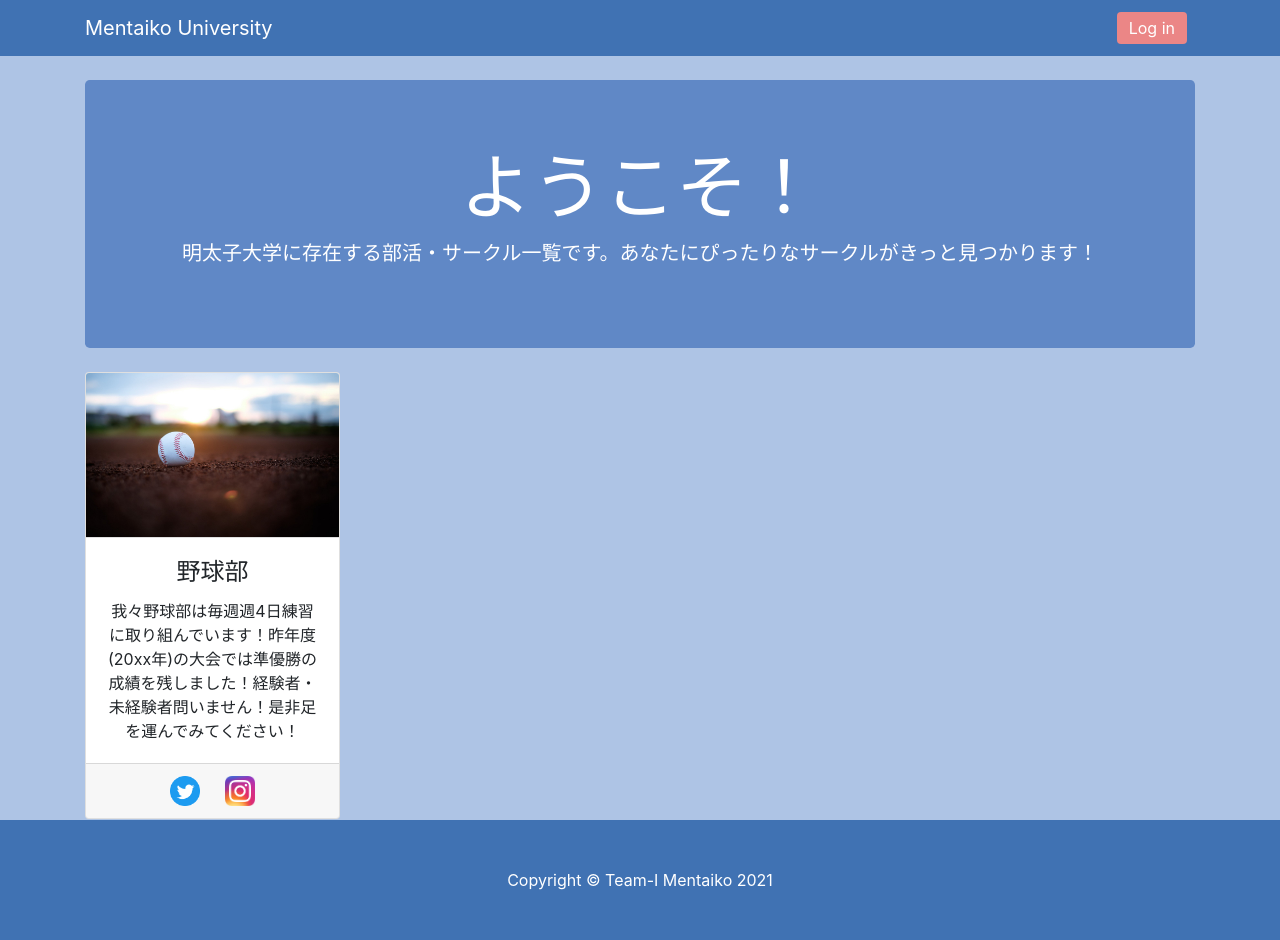
After one commit to kronos141/mentaiko, a Django app: page /index/ in a window 1280 px wide. The commit adds this page. Run offline with Django 3.2, Linux system fonts and the light colour scheme; some libraries are stand-ins or nearby versions.

Commit message:
indexページの作成とアニメ導入準備

```diff
--- /dev/null
+++ b/oursite/oursite/index.py
@@ -0,0 +1,4 @@
+from django.shortcuts import render
+
+def index(request):
+    return render(request, 'index.html')
--- a/oursite/oursite/urls.py
+++ b/oursite/oursite/urls.py
@@ -18,10 +18,12 @@ from django.urls import path
 from . import test
 from . import timetable
 from . import circle
+from . import index
 
 urlpatterns = [
     path('admin/', admin.site.urls),
     path('test/', test.test, name='test'),
     path('timetable/', timetable.timetable, name='timetable'),
     path('circle/', circle.circle, name='circle'),
+    path('index/', index.index, name='index'),
 ]
--- a/oursite/static/css/heroic-features.css
+++ b/oursite/static/css/heroic-features.css
@@ -26,6 +26,6 @@ body {
   border-color: #ca7373;
 }
 
-a:hover{
-  text-decoration: none;
+.index-background{
+  background-color: #AEC4E5;
 }
--- /dev/null
+++ b/oursite/templates/index.html
@@ -0,0 +1,93 @@
+{% load static %}
+<!DOCTYPE html>
+<html lang="ja">
+
+<head>
+
+  <meta charset="utf-8">
+  <meta name="viewport" content="width=device-width, initial-scale=1, shrink-to-fit=no">
+  <meta name="description" content="">
+  <meta name="author" content="">
+
+  <title>Index|Mentaiko University</title>
+
+  <!-- Bootstrap core CSS -->
+  <link href="{% static 'vendor/bootstrap/css/bootstrap.css' %}" rel="stylesheet">
+
+  <!-- Custom styles for this template -->
+  <link href="{% static 'css/heroic-features.css' %}" rel="stylesheet">
+
+  <!-- Including css for Animation -->
+  <link href="https://unpkg.com/aos@2.3.1/dist/aos.css" rel="stylesheet">
+</head>
+
+<body class="index-background">
+
+  <!-- Navigation -->
+  <nav class="navbar navbar-expand-lg navbar-dark bg-dark fixed-top">
+    <div class="container">
+      <a class="navbar-brand" href="#">Mentaiko University</a>
+      <button class="navbar-toggler" type="button" data-toggle="collapse" data-target="#navbarResponsive" aria-controls="navbarResponsive" aria-expanded="false" aria-label="Toggle navigation">
+        <span class="navbar-toggler-icon"></span>
+      </button>
+      <div class="collapse navbar-collapse" id="navbarResponsive">
+        <ul class="navbar-nav ml-auto">
+          <li class="nav-item">
+            <a class="nav-link white" href="#"><span class="login-button">Log in</span></a>
+          </li>
+        </ul>
+      </div>
+    </div>
+  </nav>
+
+  <!-- Page Content -->
+  <div class="container">
+    <!-- Jumbotron Header -->
+    <header class="jumbotron my-4 white">
+      <h1 class="display-3" style="text-align:center">ようこそ！</h1>
+      <p class="lead" style="text-align:center">明太子大学に存在する部活・サークル一覧です。あなたにぴったりなサークルがきっと見つかります！</p>
+    </header>
+
+    <!-- Page Features -->
+    <div class="row text-center">
+      <div class="col-lg-3 col-md-6 mb-4t" data-aos="flip-left" data-aos-once="true">
+        <div class="card h-100">
+          <img class="card-img-top" src="{% static "image/baseball.jpg"%}" alt="">
+          <div class="card-body">
+            <h4 class="card-title">野球部</h4>
+            <p class="card-text">我々野球部は毎週週4日練習に取り組んでいます！昨年度(20xx年)の大会では準優勝の成績を残しました！経験者・未経験者問いません！是非足を運んでみてください！</p>
+          </div>
+          <div class="card-footer">
+            <a href="https://twitter.com/">
+              <img src="{% static "image/twitter.png"%}" width="auto" height="30px" hspace="10" alt="Twitter">
+            </a>
+            <a href="https://instagram.com/">
+              <img src="{% static "image/instagram.png"%}" width="auto" height="30px" hspace="10" alt="Instagram">
+            </a>
+          </div>
+        </div>
+      </div>
+
+    </div>
+    <!-- /.row -->
+
+  </div>
+  <!-- /.container -->
+
+  <!-- Footer -->
+  <footer class="py-5 bg-dark">
+    <div class="container">
+      <p class="m-0 text-center text-white">Copyright &copy; Team-I Mentaiko 2021</p>
+    </div>
+    <!-- /.container -->
+  </footer>
+
+  <!-- Bootstrap core JavaScript -->
+  <script src="{% static 'vendor/jquery/jquery.min.js' %}"></script>
+  <script src="{% static 'vendor/bootstrap/js/bootstrap.bundle.min.js' %}"></script>
+  <script src="https://unpkg.com/aos@2.3.1/dist/aos.js"></script>
+	<script>
+    AOS.init();
+  </script>
+</body>
+</html>
```
